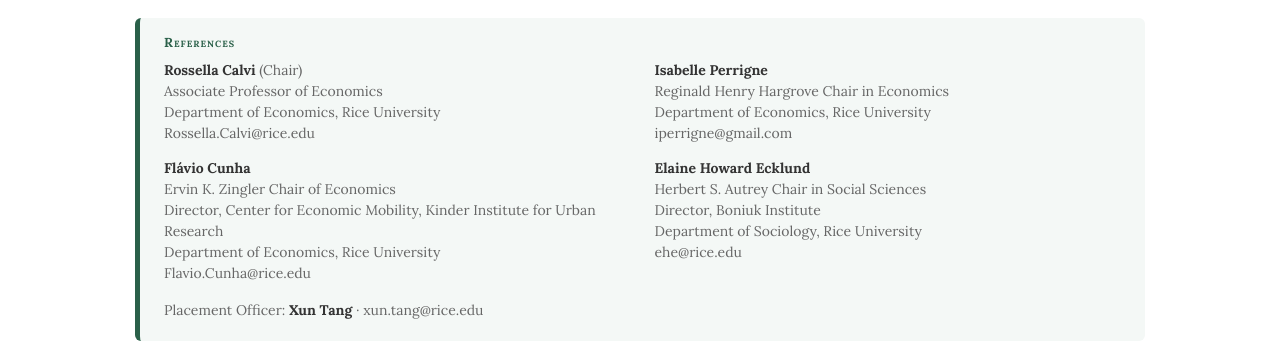
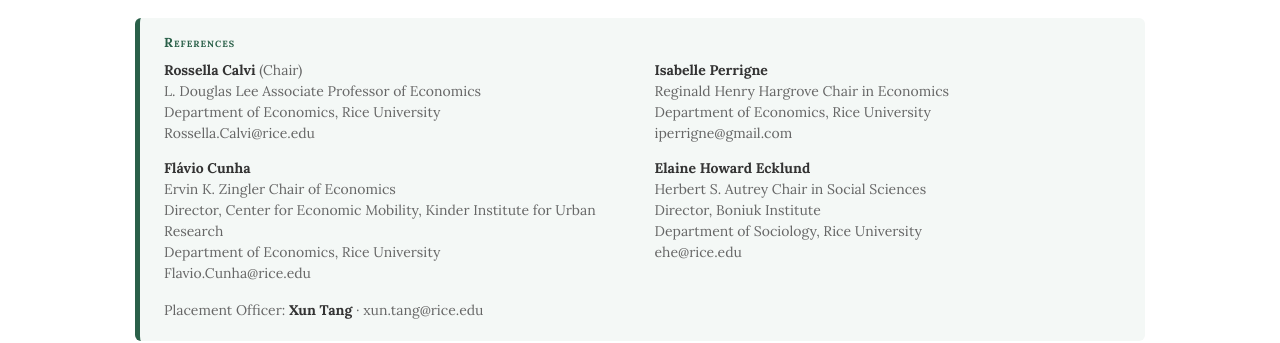
Before and after one commit to EduardvdM/EduardvdM.github.io, a Jekyll site: the page built from index.html, in a window 1280 px wide. Shown: the part 1067-1410 px from the top of the page. Built offline with Jekyll 4.4.1, drawn with Linux system fonts in a browser that asks for light colours.

Commit message:
Update Rossella Calvi's title to L. Douglas Lee Associate Professor
Co-Authored-By: Claude Opus 5.5 (1M context) <noreply@anthropic.com>

```diff
--- a/_data/job_market.yml
+++ b/_data/job_market.yml
@@ -36,7 +36,7 @@ references:
   - name: Rossella Calvi
     note: Chair
     titles:
-      - Associate Professor of Economics
+      - L. Douglas Lee Associate Professor of Economics
       - Department of Economics, Rice University
     url: https://sites.google.com/site/rossellacalvi2/home
     email: Rossella.Calvi@rice.edu
--- a/cv.html
+++ b/cv.html
@@ -3,7 +3,7 @@ layout: default
 title: CV
 permalink: /cv
 # Change this date whenever the CV PDF is replaced
-cv_updated: "October 23, 2026"
+cv_updated: "October 29, 2026"
 description: "Curriculum vitae of Eduard van der Merwe, PhD candidate in Economics at Rice University."
 ---
 <div class="container">
```
Also changed, not shown: 1 other file.
